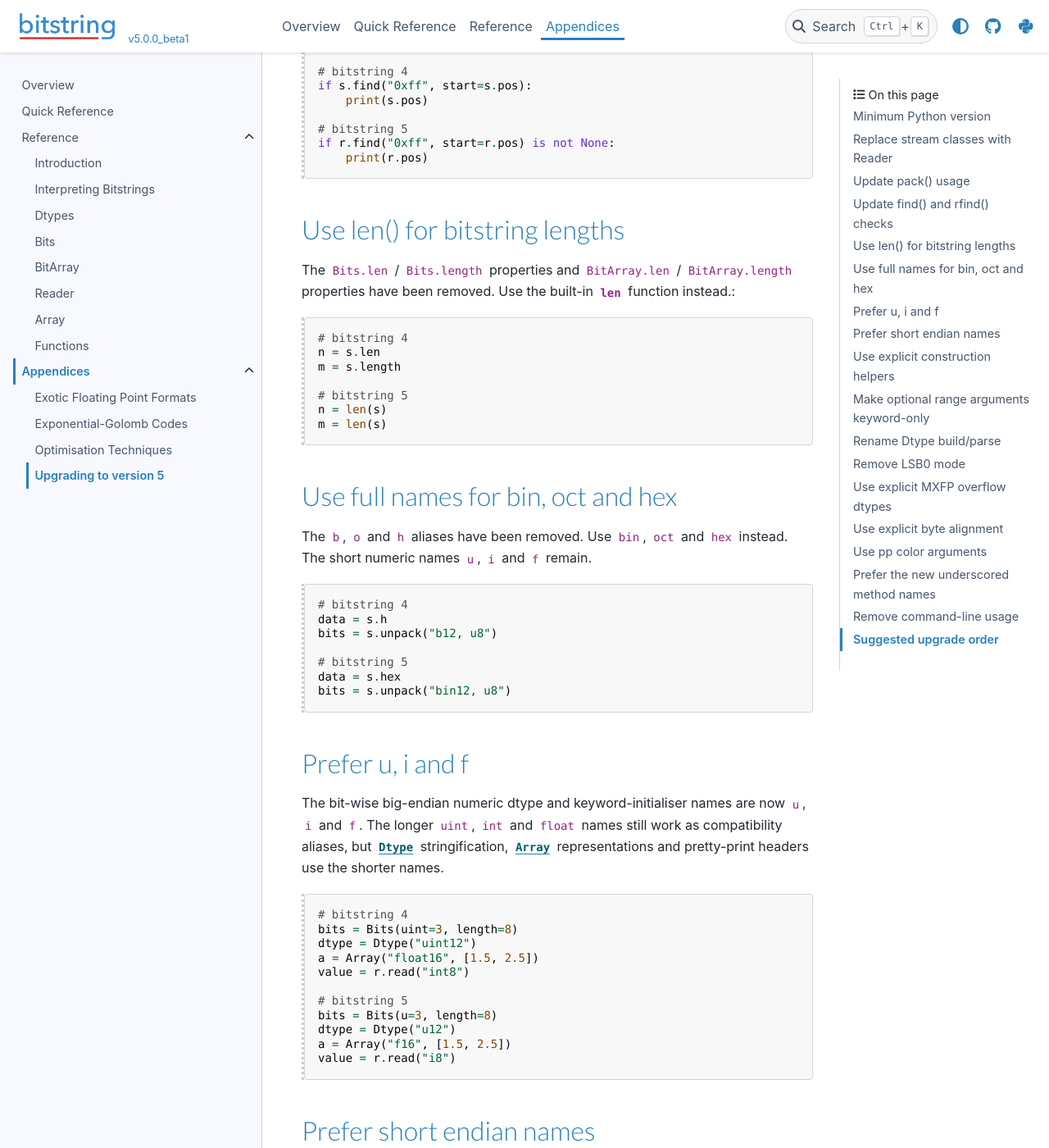
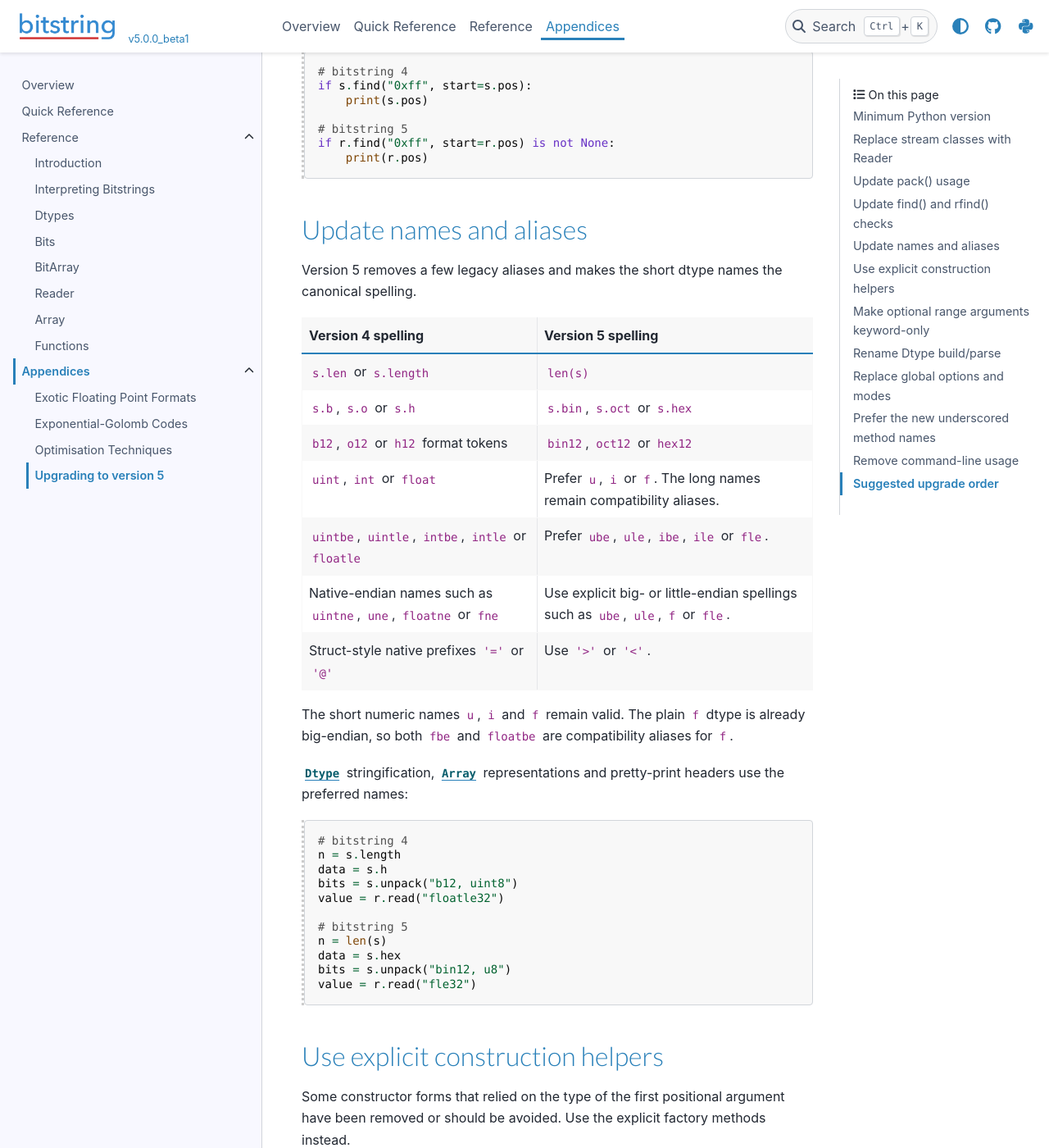
Before and after one commit to scott-griffiths/bitstring, a Sphinx documentation site: the page built from doc/upgrading_to_version_5.rst, in a window 1280 px wide and 1400 px high, scrolled down 2813 px. Shown: the whole window at 82% size. Built offline with Sphinx 7.4.7 and the PyData theme 0.15.4, drawn with Linux system fonts in a browser that asks for light colours; some of the changed text lies outside the part shown.

Commit message:
Tightening up the upgrading text.

```diff
--- a/doc/upgrading_to_version_5.rst
+++ b/doc/upgrading_to_version_5.rst
@@ -133,101 +133,51 @@ If you used stream searching to move the current position, use
     if r.find("0xff", start=r.pos) is not None:
         print(r.pos)
 
-Use len() for bitstring lengths
-===============================
+Update names and aliases
+========================
 
-The ``Bits.len`` / ``Bits.length`` properties and
-``BitArray.len`` / ``BitArray.length`` properties have been removed. Use the
-built-in :func:`len` function instead.::
-
-    # bitstring 4
-    n = s.len
-    m = s.length
-
-    # bitstring 5
-    n = len(s)
-    m = len(s)
-
-Use full names for bin, oct and hex
-===================================
-
-The ``b``, ``o`` and ``h`` aliases have been removed. Use ``bin``, ``oct`` and
-``hex`` instead. The short numeric names ``u``, ``i`` and ``f`` remain.
-
-::
-
-    # bitstring 4
-    data = s.h
-    bits = s.unpack("b12, u8")
-
-    # bitstring 5
-    data = s.hex
-    bits = s.unpack("bin12, u8")
-
-Prefer u, i and f
-=================
-
-The bit-wise big-endian numeric dtype and keyword-initialiser names are now
-``u``, ``i`` and ``f``.
-The longer ``uint``, ``int`` and ``float`` names still work as compatibility
-aliases, but :class:`Dtype` stringification, :class:`Array` representations and
-pretty-print headers use the shorter names.
-
-::
-
-    # bitstring 4
-    bits = Bits(uint=3, length=8)
-    dtype = Dtype("uint12")
-    a = Array("float16", [1.5, 2.5])
-    value = r.read("int8")
-
-    # bitstring 5
-    bits = Bits(u=3, length=8)
-    dtype = Dtype("u12")
-    a = Array("f16", [1.5, 2.5])
-    value = r.read("i8")
-
-Prefer short endian names
-=========================
-
-The endian-specific numeric dtype and keyword-initialiser names now use the
-same short base names:
+Version 5 removes a few legacy aliases and makes the short dtype names the
+canonical spelling.
 
 .. list-table::
    :header-rows: 1
 
-   * - Preferred version 5 spelling
-     - Compatibility alias
-   * - ``ube``
-     - ``uintbe``
-   * - ``ule``
-     - ``uintle``
-   * - ``ibe``
-     - ``intbe``
-   * - ``ile``
-     - ``intle``
-   * - ``fle``
-     - ``floatle``
+   * - Version 4 spelling
+     - Version 5 spelling
+   * - ``s.len`` or ``s.length``
+     - ``len(s)``
+   * - ``s.b``, ``s.o`` or ``s.h``
+     - ``s.bin``, ``s.oct`` or ``s.hex``
+   * - ``b12``, ``o12`` or ``h12`` format tokens
+     - ``bin12``, ``oct12`` or ``hex12``
+   * - ``uint``, ``int`` or ``float``
+     - Prefer ``u``, ``i`` or ``f``. The long names remain compatibility
+       aliases.
+   * - ``uintbe``, ``uintle``, ``intbe``, ``intle`` or ``floatle``
+     - Prefer ``ube``, ``ule``, ``ibe``, ``ile`` or ``fle``.
+   * - Native-endian names such as ``uintne``, ``une``, ``floatne`` or ``fne``
+     - Use explicit big- or little-endian spellings such as ``ube``, ``ule``,
+       ``f`` or ``fle``.
+   * - Struct-style native prefixes ``'='`` or ``'@'``
+     - Use ``'>'`` or ``'<'``.
 
-The plain ``f`` dtype is already big-endian, so both ``fbe`` and ``floatbe``
-are compatibility aliases for ``f``.
-Native-endian dtype names and struct-style format prefixes have been removed.
-Use an explicit big- or little-endian spelling such as ``ube``, ``ule``,
-``f`` or ``fle`` instead of ``uintne``, ``une``, ``floatne`` or ``fne``.
-Similarly, use ``'>'`` or ``'<'`` in compact struct-like formats instead of
-``'='`` or ``'@'``.
+The short numeric names ``u``, ``i`` and ``f`` remain valid. The plain ``f``
+dtype is already big-endian, so both ``fbe`` and ``floatbe`` are compatibility
+aliases for ``f``.
 
 :class:`Dtype` stringification, :class:`Array` representations and
 pretty-print headers use the preferred names::
 
-    # bitstring 4 style, still accepted in bitstring 5
-    bits = Bits(uintle=1, length=16)
-    dtype = Dtype("intbe16")
+    # bitstring 4
+    n = s.length
+    data = s.h
+    bits = s.unpack("b12, uint8")
     value = r.read("floatle32")
 
-    # preferred in bitstring 5
-    bits = Bits(ule=1, length=16)
-    dtype = Dtype("ibe16")
+    # bitstring 5
+    n = len(s)
+    data = s.hex
+    bits = s.unpack("bin12, u8")
     value = r.read("fle32")
 
 Use explicit construction helpers
@@ -354,69 +304,52 @@ Rename Dtype build/parse
     bits = d.pack(42)
     value = d.unpack(bits)
 
-Remove LSB0 mode
-================
+Replace global options and modes
+================================
 
-The old LSB0 mode has been removed. There is no
-``bitstring.options.lsb0`` setting in version 5, and indexing is always MSB0.
+The ``bitstring.options`` object and the old module-level option aliases have
+been removed. Version 5 uses explicit dtype names, per-call arguments and the
+``NO_COLOR`` environment variable instead of mutable process-wide state.
+
+.. list-table::
+   :header-rows: 1
+
+   * - Version 4 setting
+     - Version 5 replacement
+   * - ``bitstring.options.lsb0 = True``
+     - Removed. Indexing is always MSB0.
+   * - ``bitstring.options.mxfp_overflow = "overflow"``
+     - Use an explicit MXFP dtype suffix such as ``e4m3mxfp_overflow``.
+   * - ``bitstring.bytealigned = True`` or ``bitstring.options.bytealigned = True``
+     - Pass ``bytealigned=True`` to the operation that needs byte-aligned
+       matching.
+   * - ``bitstring.options.no_color = True``
+     - Set ``NO_COLOR`` or pass ``color=False`` to :meth:`Bits.pp` or
+       :meth:`Array.pp`.
 
 Code that enabled LSB0 mode needs to translate positions explicitly. For a
 single bit position ``i`` in a bitstring ``s``, the equivalent MSB0 position is
 ``len(s) - 1 - i``. Slice translations depend on the direction and bounds of
 the original slice, so they should be reviewed case by case.
 
-Use explicit MXFP overflow dtypes
-=================================
+For MXFP packing, the overflow policy is now part of the dtype name. Use
+``e4m3mxfp_saturate`` or ``e5m2mxfp_saturate`` for saturating behaviour, and
+``e4m3mxfp_overflow`` or ``e5m2mxfp_overflow`` for overflow behaviour. The old
+unsuffixed ``e4m3mxfp`` and ``e5m2mxfp`` names have been removed.
 
-The ``bitstring.options.mxfp_overflow`` setting has been removed. The overflow
-policy for OCP MXFP E4M3 and E5M2 packing is now part of the dtype name, and
-the old unsuffixed ``e4m3mxfp`` and ``e5m2mxfp`` names have been removed.
-
-Use ``e4m3mxfp_saturate`` or ``e5m2mxfp_saturate`` for saturating behaviour.
-Use ``e4m3mxfp_overflow`` or ``e5m2mxfp_overflow`` for the old overflow mode::
+::
 
     # bitstring 4
     bitstring.options.mxfp_overflow = "overflow"
     bits = Bits(e4m3mxfp=1e10)
-
-    # bitstring 5
-    bits = Bits(e4m3mxfp_overflow=1e10)
-
-Code that used the default saturating behaviour also needs to choose it
-explicitly::
-
-    # bitstring 4
-    bits = Bits(e5m2mxfp=1e10)
-
-    # bitstring 5
-    bits = Bits(e5m2mxfp_saturate=1e10)
-
-Use explicit byte alignment
-===========================
-
-The ``bitstring.bytealigned`` and ``bitstring.options.bytealigned`` global
-settings have been removed. Pass ``bytealigned=True`` to the operation that
-needs byte-aligned matching::
-
-    # bitstring 4
     bitstring.bytealigned = True
     pos = bits.find("0xff")
-
-    # bitstring 5
-    pos = bits.find("0xff", bytealigned=True)
-
-Use pp color arguments
-======================
-
-The ``bitstring.options`` object has been removed. Pretty-print colour is
-controlled by the ``NO_COLOR`` environment variable by default, or by passing
-``color`` to the individual :meth:`Bits.pp` or :meth:`Array.pp` call::
-
-    # bitstring 4
     bitstring.options.no_color = True
     bits.pp()
 
     # bitstring 5
+    bits = Bits(e4m3mxfp_overflow=1e10)
+    pos = bits.find("0xff", bytealigned=True)
     bits.pp(color=False)
 
 Prefer the new underscored method names
@@ -465,17 +398,12 @@ For a large codebase, the least surprising order is:
 3. Update :func:`pack` call sites that relied on the old ``BitStream`` return
    value.
 4. Change ``find`` and ``rfind`` checks to use ``is not None``.
-5. Replace ``.len`` and ``.length`` with ``len(...)``.
-6. Replace ``b``, ``o`` and ``h`` aliases with ``bin``, ``oct`` and ``hex``.
-7. Prefer ``u``, ``i`` and ``f`` over ``uint``, ``int`` and ``float``.
-8. Prefer short endian names such as ``ule`` and ``ibe`` over ``uintle`` and
-   ``intbe``.
-9. Replace ``bytes=``, ``filename=`` and other removed constructor forms with
+5. Replace removed aliases and prefer the current dtype names.
+6. Replace ``bytes=``, ``filename=`` and other removed constructor forms with
    explicit factory methods.
-10. Add keywords to optional range and search arguments.
-11. Rename ``Dtype.build`` / ``Dtype.parse`` and remove any LSB0 usage.
-12. Replace any ``options.mxfp_overflow`` changes with explicit MXFP dtype
-    names, and any ``options.no_color`` changes with per-call ``pp(color=...)``
+7. Add keywords to optional range and search arguments.
+8. Rename ``Dtype.build`` / ``Dtype.parse``.
+9. Replace removed global options and modes with explicit dtypes or per-call
     arguments.
-13. Optionally update compatibility aliases such as ``tobytes`` and
+10. Optionally update compatibility aliases such as ``tobytes`` and
     ``readlist`` to their preferred underscored names.
```
